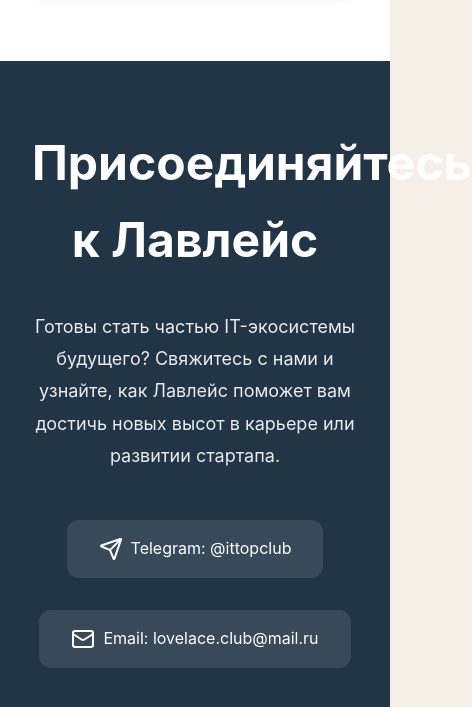
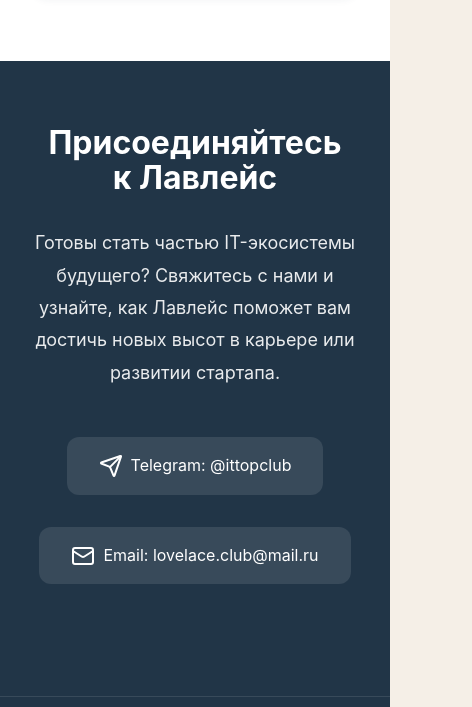
Before and after one commit to vladoz2008/lovelace-club, a plain HTML site: page index.html in a window 390 px wide. Shown: the part 10885-11592 px from the top of the page, 472 px wide, since content can reach past the window. Drawn offline with nearby package versions, Linux system fonts and the light colour scheme.

Commit message:
Fix Final Fraze

```diff
--- a/index.html
+++ b/index.html
@@ -371,7 +371,7 @@
     <section class="contact" id="contact">
         <div class="container">
             <div class="contact-content">
-                <h2>Присоединяйтесь к Лавлейс</h2>
+                <h2>Присоединяйтесь<br>к Лавлейс</h2>
                 <p class="contact-description">Готовы стать частью IT-экосистемы будущего? Свяжитесь с нами и узнайте, как Лавлейс поможет вам достичь новых высот в карьере или развитии стартапа.</p>
 
                 <div class="contact-methods">
--- a/style.css
+++ b/style.css
@@ -722,6 +722,7 @@ section {
 .contact-content h2 {
     font-size: var(--font-size-3xl);
     margin-bottom: var(--spacing-md);
+    line-height: 1.2;
 }
 
 .contact-description {
@@ -924,4 +925,10 @@ section {
     .section-title {
         font-size: 2rem;
     }
+
+    .contact-content h2 {
+        font-size: 2rem;
+        text-align: center;
+        line-height: 1.1;
+    }
 }
```
